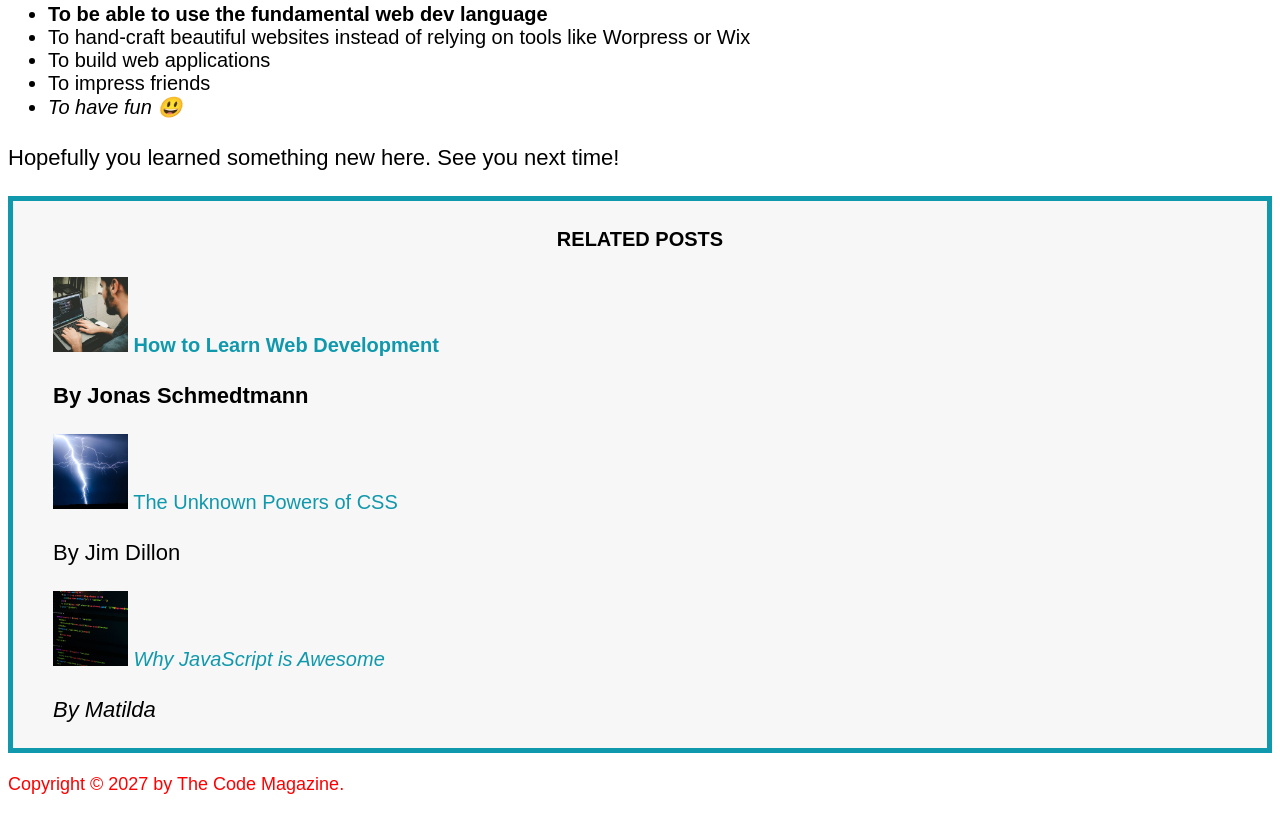
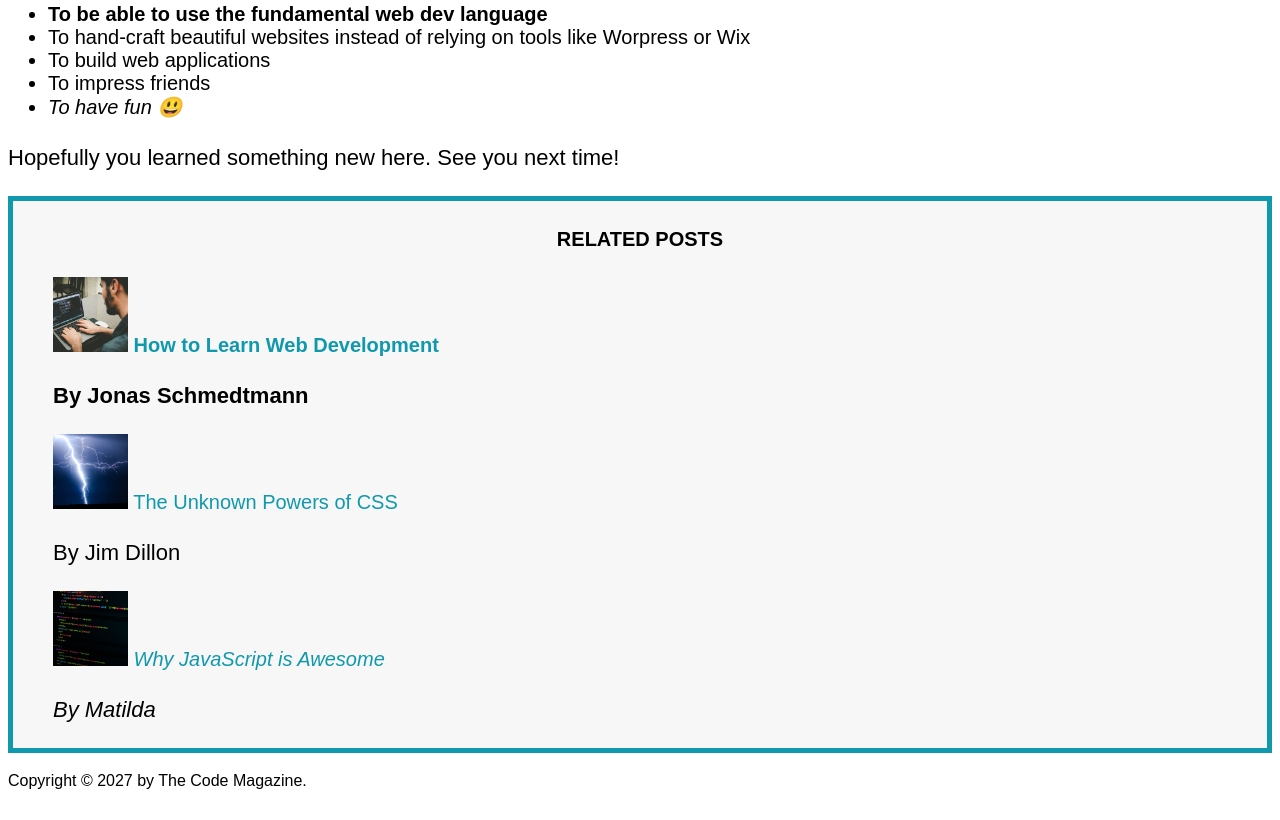
Before and after one commit to Deepak483/HTMLCSS, a plain HTML site: page index.html in a window 1280 px wide. Shown: the part 1268-2088 px from the top of the page. Drawn offline with Linux system fonts and the light colour scheme.

Commit message:
style.css file modified

```diff
--- a/style.css
+++ b/style.css
@@ -85,17 +85,18 @@ a:active{
     font-style: italic;
 }
 /*LVHA*/
-#copyright{
+
+/* #copyright{
     color:red;
     font-size:18px;
 }
 .copyright{
-    color:blue;
+    color:blue !important;
     font-size:20px;
 }
 .text{
-    color: yellow;
+    color: yellow ;
 }
 footer p{
-    color:aqua;
-}
+    color:aqua !important;
+} */
```
